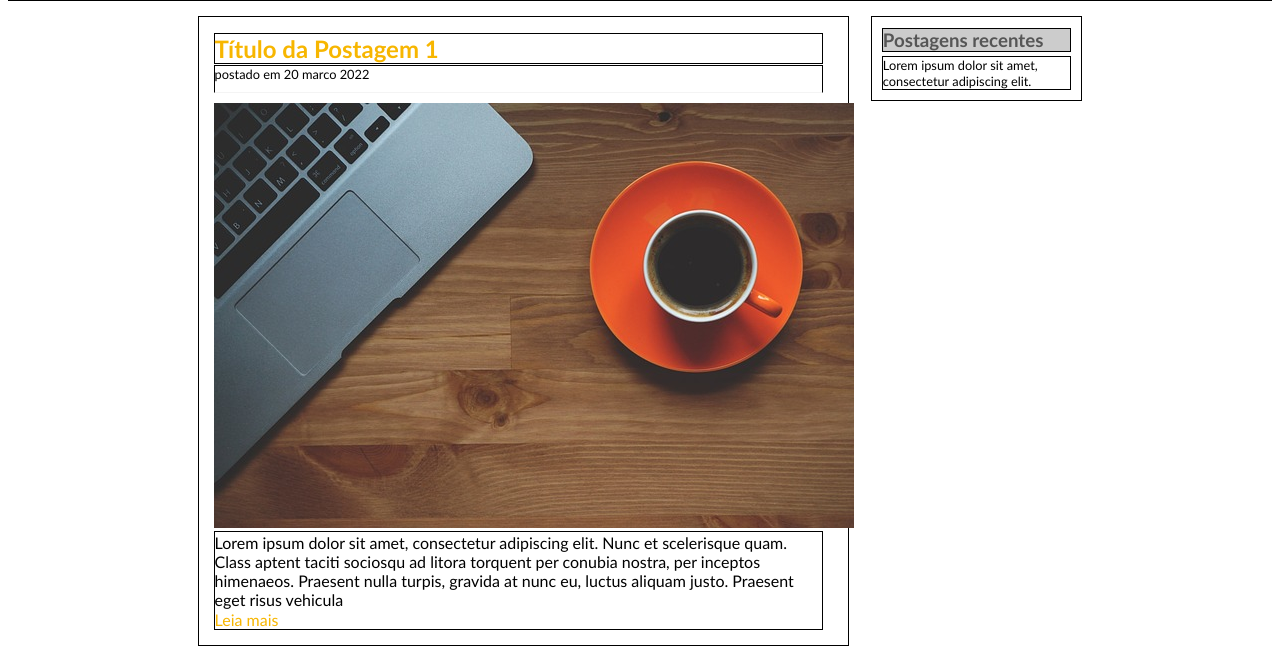
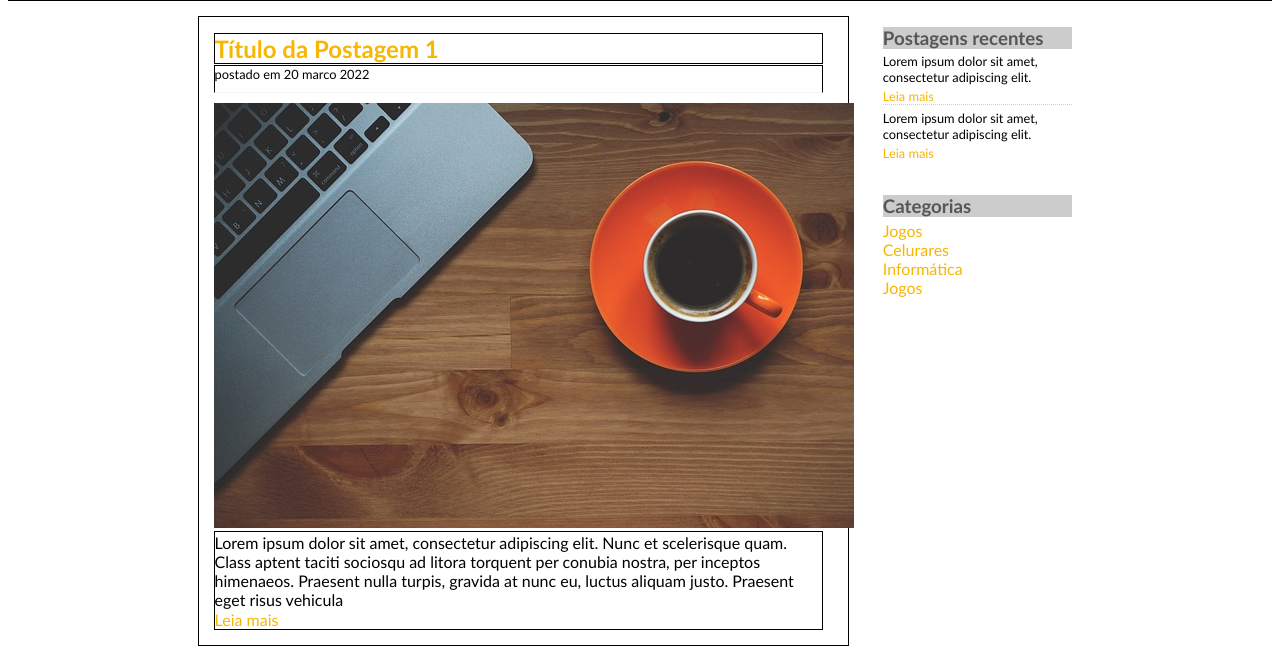
Before and after one commit to fredsonchaves07/blog-tecblog, a plain HTML site: page index.html in a window 1280 px wide. Shown: the part 142-800 px from the top of the page. Drawn offline with Linux system fonts and the light colour scheme.

Commit message:
Finalização da estrutura do HTML e CSS

```diff
--- a/index.css
+++ b/index.css
@@ -9,17 +9,17 @@ body{
 }
 
 .postagens-recentes{
-    border: 1px solid black;
+    border: 1px;
+    background: #fff;
     float: right;
     margin-right: 15%;
     margin-top: 15px;
     padding: 10px;
     width: 15%;
+    margin-bottom: 1%;
 }
 
-
 .postagens-recentes h3{
-    border: 1px solid black;
     color: #565656;
     background-color: #CCC;
     margin-top: 1px;
@@ -28,9 +28,40 @@ body{
 
 .postagens-recentes span{
     font-size: 0.8rem;
-    border: 1px solid black;
     display: inline-block;
-    border-bottom: 1px thick black;
+}
+
+.postagens-recentes a {
+    font-size: 0.8rem;
+    text-decoration: none;
+    color: #f7b600;
+}
+
+.postagens-recentes div{
+    border-bottom: 1px dotted #cccccc;
+    margin-bottom: 3%;
+}
+
+.categorias{
+    border: 1px;
+    background: #fff;
+    clear: both;
+    float: right;
+    margin-right: 15%;
+    padding: 10px;
+    width: 15%;
+}
+
+.categorias h3{
+    border: 1px;
+    color: #565656;
+    background-color: #CCC;
+    margin-top: 1px;
+    margin-bottom: 4px;
+}
+
+.categorias a{
+    display: block;
 }
 
 .branco{
@@ -51,10 +82,6 @@ body{
     border: 2px solid black;
     margin: 10px;
     color: #fff;
-}
-
-a{
-    text-decoration: none;
 }
 
 .container{
--- a/index.html
+++ b/index.html
@@ -18,7 +18,21 @@
         </div>
         <div class="postagens-recentes">
             <h3>Postagens recentes</h3>
+            <div>
+                <span>Lorem ipsum dolor sit amet, consectetur adipiscing elit.</span>
+                <a href="#">Leia mais</a>
+            </div>
             <span>Lorem ipsum dolor sit amet, consectetur adipiscing elit.</span>
+            <a href="#">Leia mais</a>
+        </div>
+        <div class="categorias">
+            <h3>Categorias</h3>
+            <div>
+                <a href="#">Jogos</a>
+                <a href="#">Celurares</a>
+                <a href="#">Informática</a>
+                <a href="#">Jogos</a>
+            </div>
         </div>
         <div class="container">
             <h2 class="titulo-conteudo">Título da Postagem 1</h2>
```
